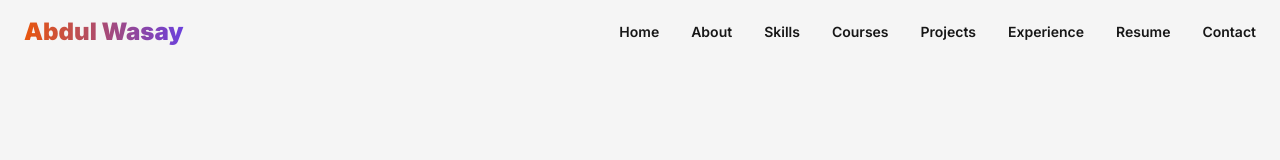
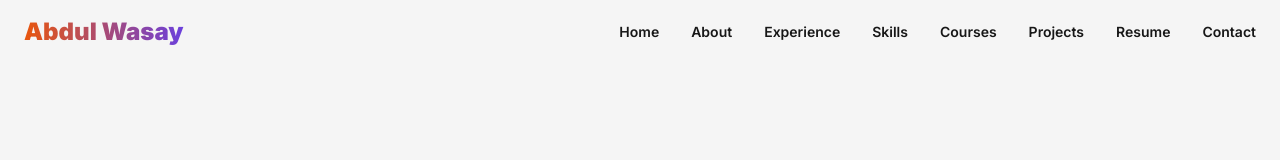
Before and after one commit to wasayfaizan/abdulwasayfaizan-portfolio, a React (Vite) app: page / in a window 1280 px wide. Shown: the top 160 px of the page. Built offline with nearby package versions, Linux system fonts and the light colour scheme; the HTML template or start-up script is replaced by a standard one.

Commit message:
Code edited in Lovable Code Editor
Edited UI in Lovable

```diff
--- a/src/components/Navbar.tsx
+++ b/src/components/Navbar.tsx
@@ -24,10 +24,10 @@ const Navbar = () => {
   const navItems = [
     { id: "hero", label: "Home" },
     { id: "about", label: "About" },
+    { id: "experience", label: "Experience" },
     { id: "skills", label: "Skills" },
     { id: "courses", label: "Courses" },
     { id: "projects", label: "Projects" },
-    { id: "experience", label: "Experience" },
     { id: "resume", label: "Resume" },
     { id: "contact", label: "Contact" },
   ];
```
